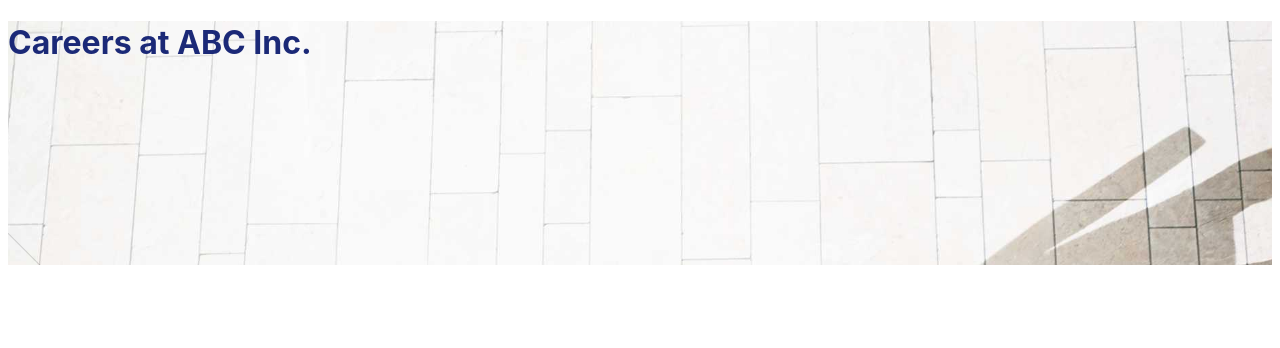
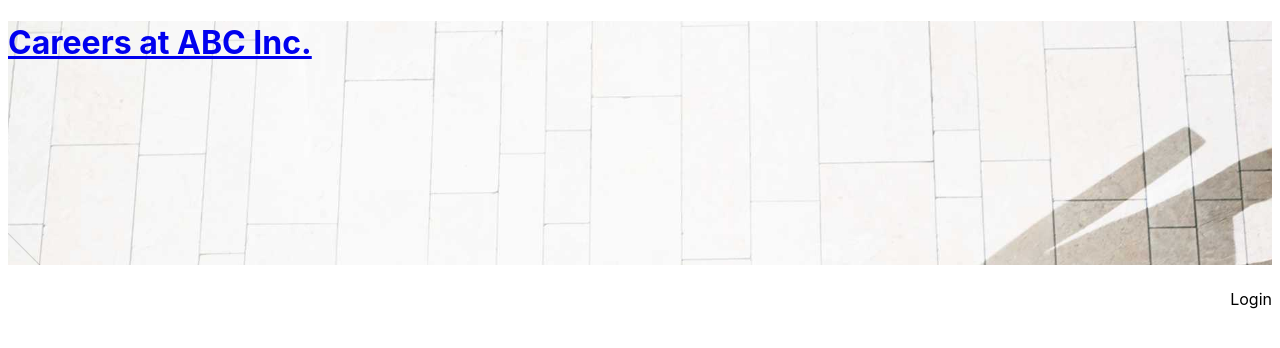
Before and after one commit to maxysio/careersportal, a Django app: template careers/templates/base_generic.html in a window 1280 px wide. Shown: the top 348 px of the page. Run offline with Django 3.2, Linux system fonts and the light colour scheme; the template is opened without the code that fills it, so the values that code supplies are empty.

Commit message:
committing

```diff
--- a/careers/static/style.css
+++ b/careers/static/style.css
@@ -9,3 +9,12 @@
     color:#1b2977;
     font-family:-apple-system, BlinkMacSystemFont, 'Segoe UI', Roboto, Oxygen, Ubuntu, Cantarell, 'Open Sans', 'Helvetica Neue', sans-serif;
 }
+
+.regular_text {
+    font-size: medium;
+    padding-top: 2px;
+    padding-bottom: 2px;
+    text-align: left;
+    color:#000000;
+    font-family:-apple-system, BlinkMacSystemFont, 'Segoe UI', Roboto, Oxygen, Ubuntu, Cantarell, 'Open Sans', 'Helvetica Neue', sans-serif;
+}
--- a/careers/templates/base_generic.html
+++ b/careers/templates/base_generic.html
@@ -10,8 +10,9 @@
     </head>
     <body>
         <h1 class="banner_style">
-            Careers at ABC Inc.
+            <a href="{% url 'index' %}">Careers at ABC Inc.</a>
         </h1>
+        <p class="regular_text" style="text-align: right; vertical-align: text-bottom;">Login</p>
         <div>
             {% block content %}{% endblock %}
         </div>
--- a/careers/urls.py
+++ b/careers/urls.py
@@ -2,5 +2,5 @@ from django.urls import path
 from . import views
 
 urlpatterns = [
-    path('', views.index, name='index'),
+    path('', views.JobListView.as_view(), name='index'),
 ]
```
Also changed, not shown: careers/templates/careers/index.html (added, +16 -0 lines), careers/templates/index.html (deleted, +0 -10 lines), careers/views.py (+7 -0 lines), 1 other file.
